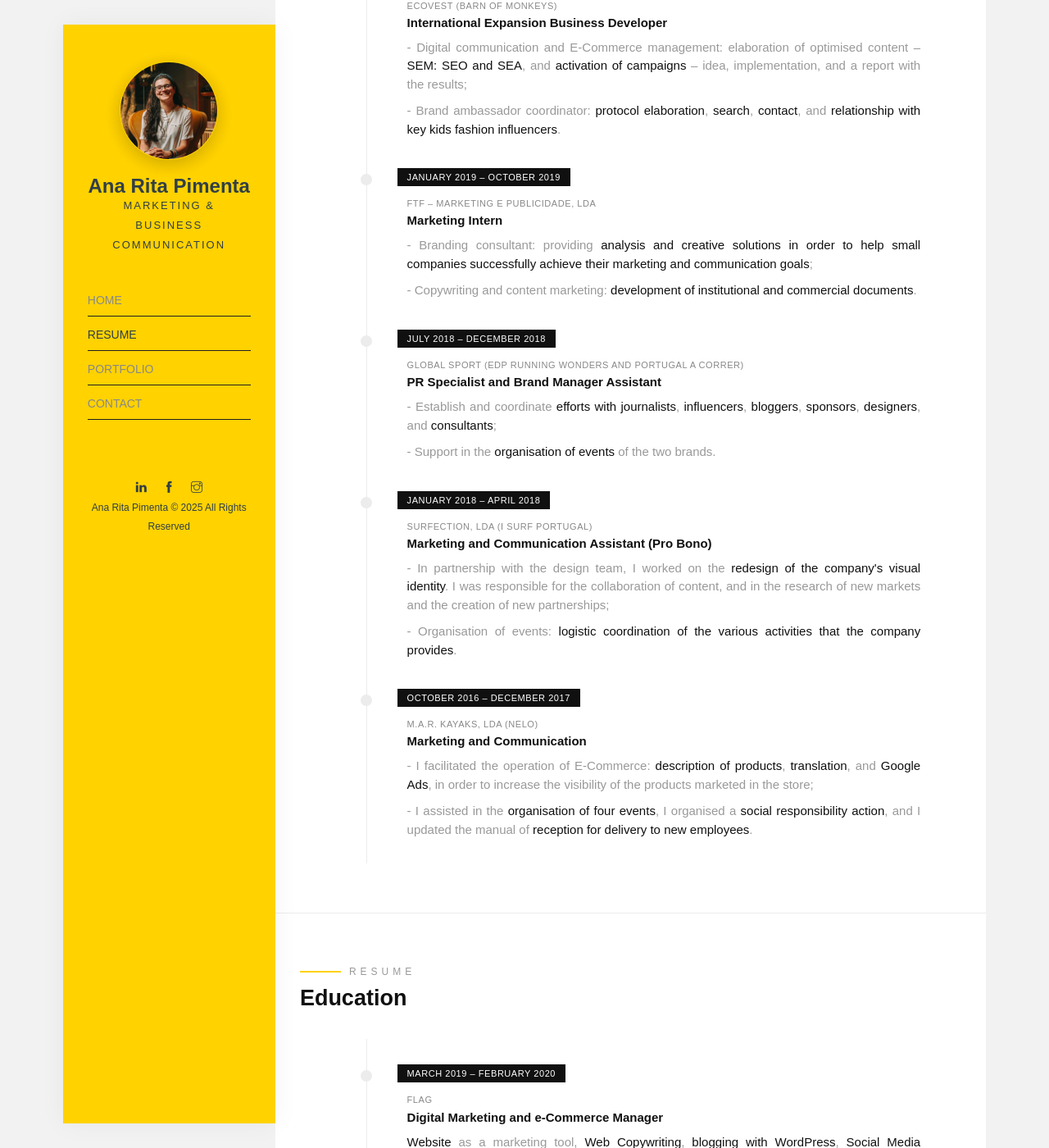
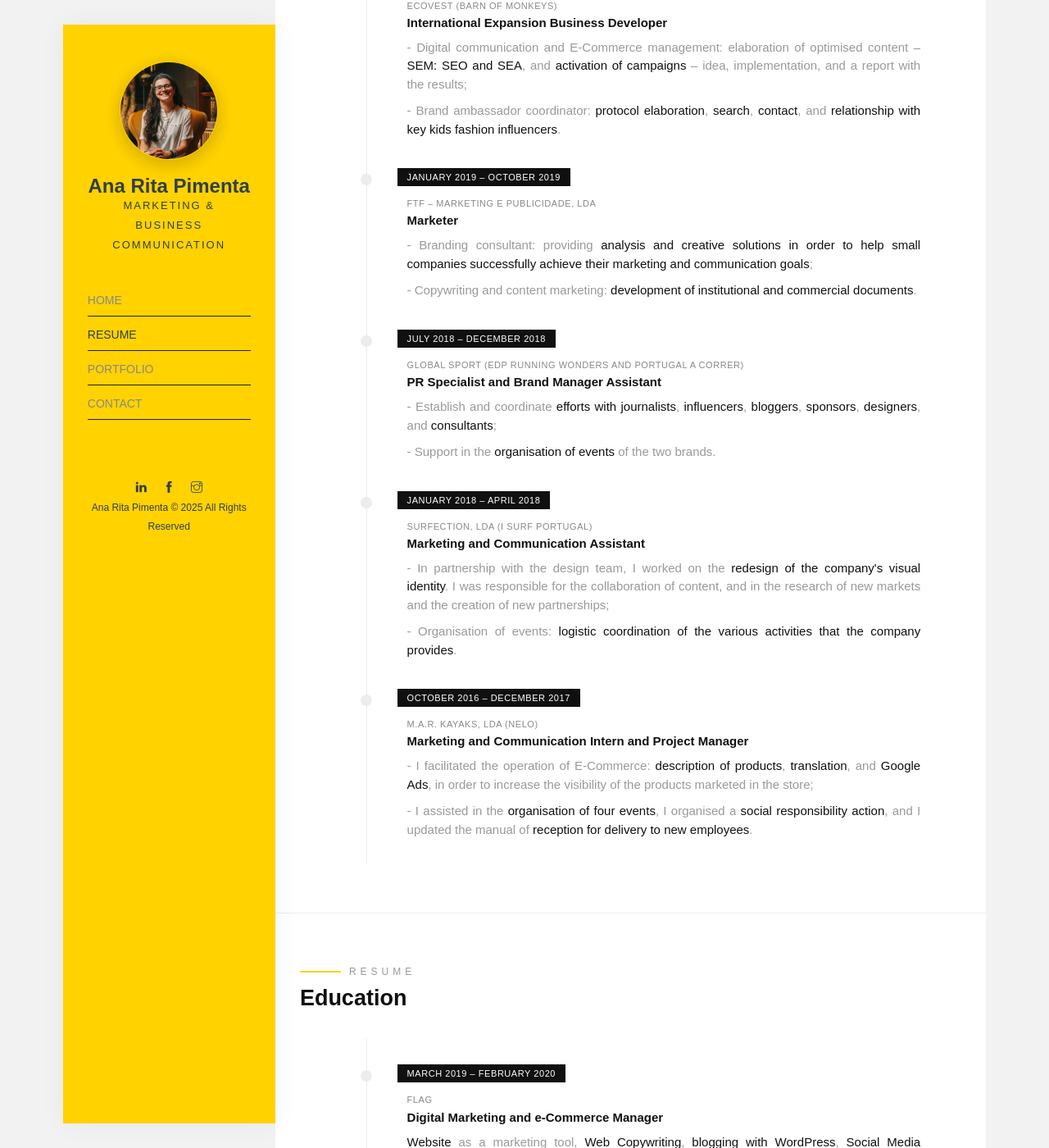
Before and after one commit to anaritapimenta/anaritapimenta.github.io, a Jekyll site: the page built from resume.html, in a window 1280 px wide and 1400 px high, scrolled down 1989 px. Shown: the whole window at 82% size. Built offline with Jekyll 4.4.1, drawn with Linux system fonts in a browser that asks for light colours; some web fonts are replaced.

Commit message:
Update resume.html

```diff
--- a/resume.html
+++ b/resume.html
@@ -120,7 +120,7 @@ layout: default
             <div class="timeline-content">
               <span class="timeline-date">January 2019 – October 2019</span>
               <h5>FTF – Marketing e Publicidade, Lda</h5>
-              <h4>Marketing Intern</h4>
+              <h4>Marketer</h4>
               <p>
                 - Branding consultant: providing <strong>analysis and creative solutions in order to help small companies successfully achieve their marketing and communication goals</strong>;
               </p>
@@ -146,7 +146,7 @@ layout: default
             <div class="timeline-content">
               <span class="timeline-date">January 2018 – April 2018</span>
               <h5>Surfection, Lda (I surf Portugal)</h5>
-              <h4>Marketing and Communication Assistant (Pro Bono)</h4>
+              <h4>Marketing and Communication Assistant</h4>
               <p>
                 - In partnership with the design team, I worked on the <strong>redesign of the company's visual identity</strong>. I was responsible for the collaboration of content, and in the research of new markets and the creation of new partnerships;
               </p>
@@ -159,7 +159,7 @@ layout: default
             <div class="timeline-content">
               <span class="timeline-date">October 2016 – December 2017</span>
               <h5>M.A.R. Kayaks, Lda (Nelo)</h5>
-              <h4>Marketing and Communication</h4>
+              <h4>Marketing and Communication Intern and Project Manager</h4>
               <p>
                 - I facilitated the operation of E-Commerce: <strong>description of products</strong>, <strong>translation</strong>, and <strong>Google Ads</strong>, in order to increase the visibility of the products marketed in the store;
               </p>
```
